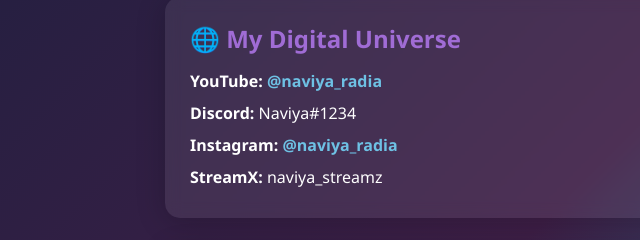
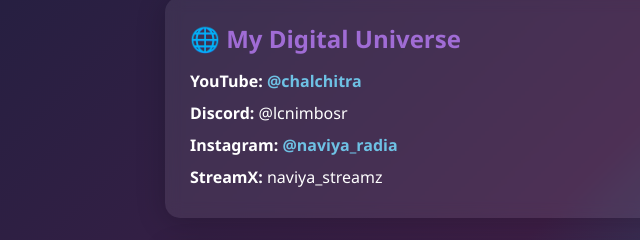
Before and after one commit to nimbogames/.well-known, a plain HTML site: page index.html in a window 1280 px wide. Shown: the part 181-421 px from the top of the page, 95-735 px from the left. Drawn offline with Linux system fonts and the light colour scheme.

Commit message:
Update index.html

```diff
--- a/index.html
+++ b/index.html
@@ -16,8 +16,8 @@
     <section class="card slide-up">
       <h2>🌐 My Digital Universe</h2>
       <ul>
-        <li><strong>YouTube:</strong> <a href="https://youtube.com/@naviya_radia" target="_blank">@naviya_radia</a></li>
-        <li><strong>Discord:</strong> Naviya#1234</li>
+        <li><strong>YouTube:</strong> <a href="https://youtube.com/@Chalchitra_1" target="_blank">@chalchitra</a></li>
+        <li><strong>Discord:</strong> @lcnimbosr</li>
         <li><strong>Instagram:</strong> <a href="https://instagram.com/naviya_radia" target="_blank">@naviya_radia</a></li>
         <li><strong>StreamX:</strong> naviya_streamz</li>
       </ul>
```
